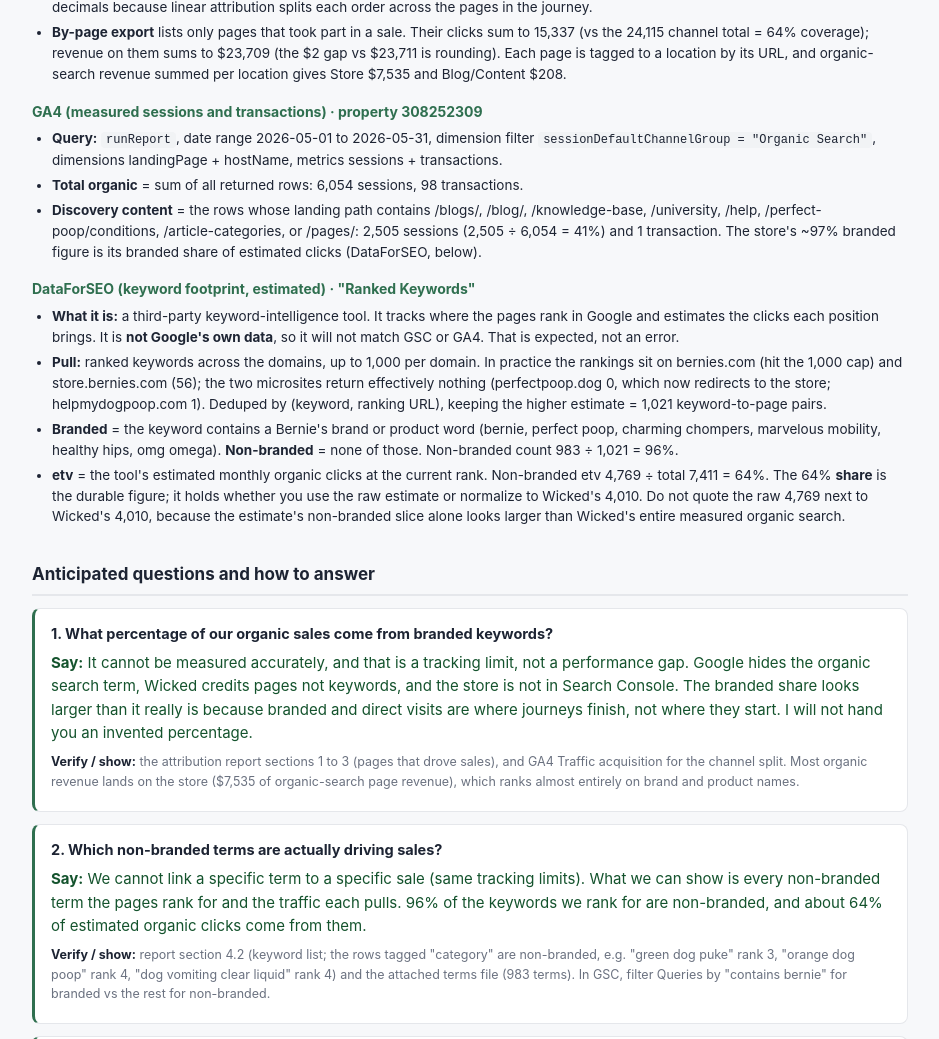
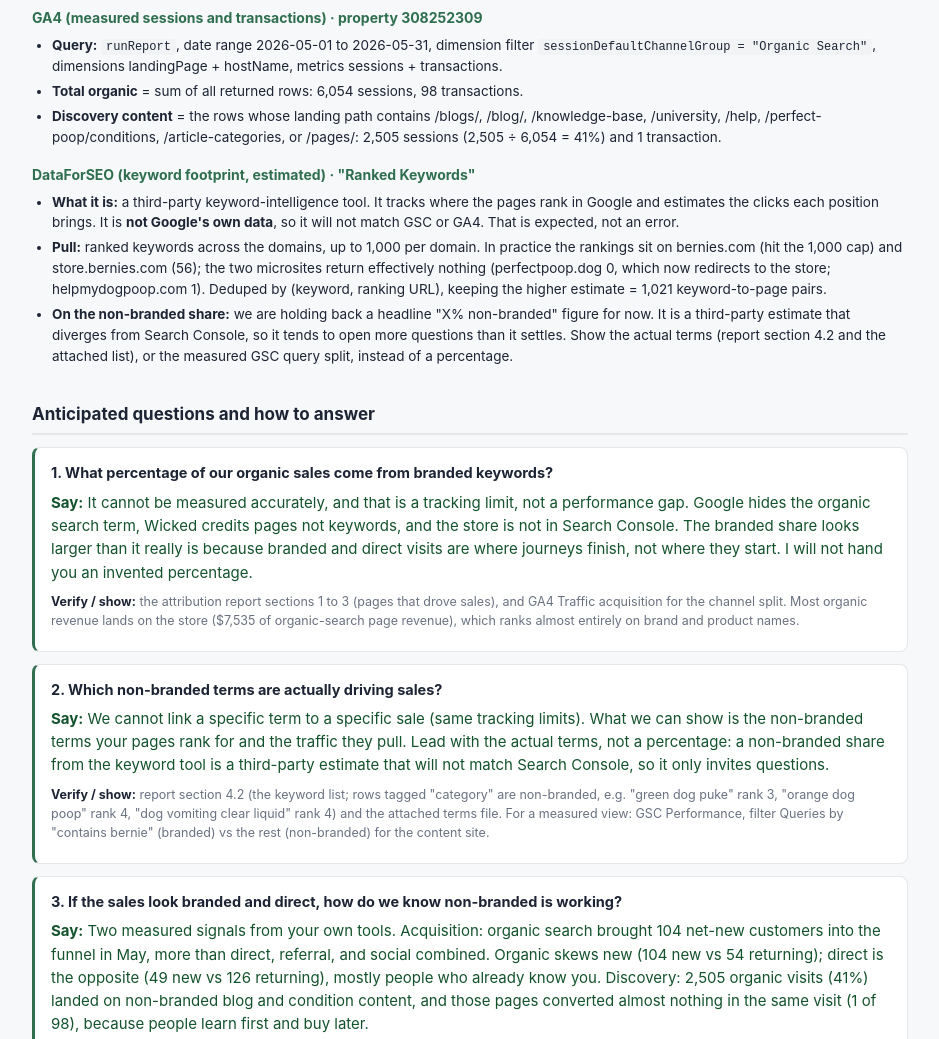
Before and after one commit to aleksandar-hqdm/bernies-organic-attribution, a plain HTML site: page call-guidance/index.html in a window 1280 px wide. Shown: the part 1311-2350 px from the top of the page, without its empty margins (170-1109 px from the left). Drawn offline with Linux system fonts and the light colour scheme.

Commit message:
Call guidance: pull the 96%/64% non-branded share for now
Removes the quotable non-branded percentage (table rows, methodology
derivation, and Q2), since it is a third-party estimate that diverges from
GSC and invites questions. Guidance now points to the actual keyword list
(section 4.2 + attachment) and the measured GSC query split instead.

```diff
--- a/call-guidance/index.html
+++ b/call-guidance/index.html
@@ -41,7 +41,7 @@
 <h1>Bernie's Organic: Call Guidance</h1>
 <p class="sub">Internal prep for Milica. The questions most likely to come up on the organic / attribution discussion, the answer to give, and exactly where to verify each number live in GA4, Search Console, or Wicked. Period: May 1 to 31, 2026.</p>
 
-<div class="note"><b>Read first: what we can and cannot claim.</b> Organic <b>sales cannot be split by keyword</b>. Google hides the organic search term (<code>not provided</code>), Wicked credits the landing page and channel rather than the keyword and spreads each sale across the touchpoints in a journey (linear attribution), and the store (store.bernies.com) is not in Search Console, which is where most purchases complete. So there is no clean "X% of sales are branded" number. Do not give one. What we can show is the keyword footprint, the traffic it pulls, and the new-customer acquisition it drives, all of which point the same way: non-branded is the discovery layer.</div>
+<div class="note"><b>Read first: what we can and cannot claim.</b> Organic <b>sales cannot be split by keyword</b>. Google hides the organic search term (<code>not provided</code>), Wicked credits the landing page and channel rather than the keyword and spreads each sale across the touchpoints in a journey (linear attribution), and the store (store.bernies.com) is not in Search Console, which is where most purchases complete. So there is no clean "X% of sales are branded" number. Do not give one. What we can show is the actual non-branded terms we rank for, the traffic those pages pull, and the new-customer acquisition organic drives, all of which point the same way: non-branded is the discovery layer.</div>
 
 <h2>Quick reference (verified numbers)</h2>
 <table>
@@ -54,8 +54,6 @@
 <tr><td>Total organic sessions (May)</td><td class="v">6,054</td><td class="src">GA4 sessions, filtered to channel = Organic Search, summed across all landing pages</td></tr>
 <tr><td>Organic sessions landing on blog / condition content</td><td class="v">2,505 (41%)</td><td class="src">GA4 sessions where the landing path contains /blogs/, /knowledge-base, /university, /help, /perfect-poop/conditions, or /pages/; 2,505 &divide; 6,054</td></tr>
 <tr><td>Those content pages' in-session transactions</td><td class="v">1 of 98</td><td class="src">GA4 transactions metric: content landing pages = 1; all organic = 98</td></tr>
-<tr><td>Ranked keywords that are non-branded</td><td class="v">96% (983 of 1,021)</td><td class="src">DataForSEO ranked keywords deduped by (keyword, URL) = 1,021; 983 contain no Bernie's brand word. Estimate; bernies.com pull capped at 1,000</td></tr>
-<tr><td>Estimated organic clicks from non-branded terms</td><td class="v">~64%</td><td class="src">DataForSEO etv: non-branded 4,769 &divide; total 7,411. Estimate</td></tr>
 <tr><td>Sales-driving pages' share of organic clicks</td><td class="v">15,337 of 24,115 (64%)</td><td class="src">Wicked by-page click sum (pages with sales) &divide; channel-total clicks (18,220 + 4,010 + 1,123 + 762)</td></tr>
 </tbody>
 </table>
@@ -75,15 +73,14 @@
 <ul>
 <li><b>Query:</b> <code>runReport</code>, date range 2026-05-01 to 2026-05-31, dimension filter <code>sessionDefaultChannelGroup = "Organic Search"</code>, dimensions landingPage + hostName, metrics sessions + transactions.</li>
 <li><b>Total organic</b> = sum of all returned rows: 6,054 sessions, 98 transactions.</li>
-<li><b>Discovery content</b> = the rows whose landing path contains /blogs/, /blog/, /knowledge-base, /university, /help, /perfect-poop/conditions, /article-categories, or /pages/: 2,505 sessions (2,505 &divide; 6,054 = 41%) and 1 transaction. The store's ~97% branded figure is its branded share of estimated clicks (DataForSEO, below).</li>
+<li><b>Discovery content</b> = the rows whose landing path contains /blogs/, /blog/, /knowledge-base, /university, /help, /perfect-poop/conditions, /article-categories, or /pages/: 2,505 sessions (2,505 &divide; 6,054 = 41%) and 1 transaction.</li>
 </ul>
 
 <p class="mlabel">DataForSEO (keyword footprint, estimated) &middot; "Ranked Keywords"</p>
 <ul>
 <li><b>What it is:</b> a third-party keyword-intelligence tool. It tracks where the pages rank in Google and estimates the clicks each position brings. It is <b>not Google's own data</b>, so it will not match GSC or GA4. That is expected, not an error.</li>
 <li><b>Pull:</b> ranked keywords across the domains, up to 1,000 per domain. In practice the rankings sit on bernies.com (hit the 1,000 cap) and store.bernies.com (56); the two microsites return effectively nothing (perfectpoop.dog 0, which now redirects to the store; helpmydogpoop.com 1). Deduped by (keyword, ranking URL), keeping the higher estimate = 1,021 keyword-to-page pairs.</li>
-<li><b>Branded</b> = the keyword contains a Bernie's brand or product word (bernie, perfect poop, charming chompers, marvelous mobility, healthy hips, omg omega). <b>Non-branded</b> = none of those. Non-branded count 983 &divide; 1,021 = 96%.</li>
-<li><b>etv</b> = the tool's estimated monthly organic clicks at the current rank. Non-branded etv 4,769 &divide; total 7,411 = 64%. The 64% <b>share</b> is the durable figure; it holds whether you use the raw estimate or normalize to Wicked's 4,010. Do not quote the raw 4,769 next to Wicked's 4,010, because the estimate's non-branded slice alone looks larger than Wicked's entire measured organic search.</li>
+<li><b>On the non-branded share:</b> we are holding back a headline "X% non-branded" figure for now. It is a third-party estimate that diverges from Search Console, so it tends to open more questions than it settles. Show the actual terms (report section 4.2 and the attached list), or the measured GSC query split, instead of a percentage.</li>
 </ul>
 
 <h2>Anticipated questions and how to answer</h2>
@@ -96,8 +93,8 @@
 
 <div class="qa">
 <p class="q">2. Which non-branded terms are actually driving sales?</p>
-<p class="say"><b>Say:</b> We cannot link a specific term to a specific sale (same tracking limits). What we can show is every non-branded term the pages rank for and the traffic each pulls. 96% of the keywords we rank for are non-branded, and about 64% of estimated organic clicks come from them.</p>
-<p class="verify"><b>Verify / show:</b> report section 4.2 (keyword list; the rows tagged "category" are non-branded, e.g. "green dog puke" rank 3, "orange dog poop" rank 4, "dog vomiting clear liquid" rank 4) and the attached terms file (983 terms). In GSC, filter Queries by "contains bernie" for branded vs the rest for non-branded.</p>
+<p class="say"><b>Say:</b> We cannot link a specific term to a specific sale (same tracking limits). What we can show is the non-branded terms your pages rank for and the traffic they pull. Lead with the actual terms, not a percentage: a non-branded share from the keyword tool is a third-party estimate that will not match Search Console, so it only invites questions.</p>
+<p class="verify"><b>Verify / show:</b> report section 4.2 (the keyword list; rows tagged "category" are non-branded, e.g. "green dog puke" rank 3, "orange dog poop" rank 4, "dog vomiting clear liquid" rank 4) and the attached terms file. For a measured view: GSC Performance, filter Queries by "contains bernie" (branded) vs the rest (non-branded) for the content site.</p>
 </div>
 
 <div class="qa">
```
